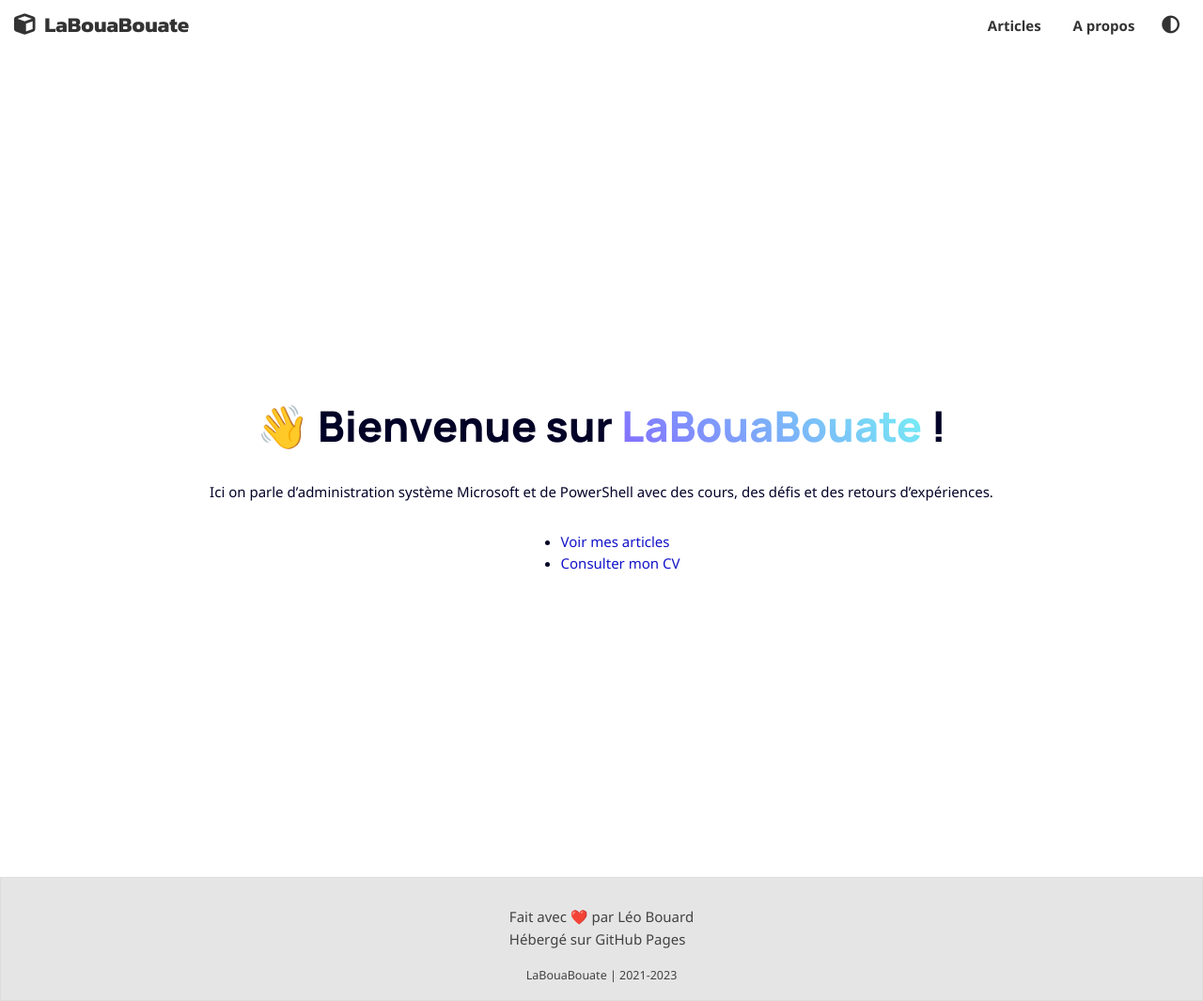
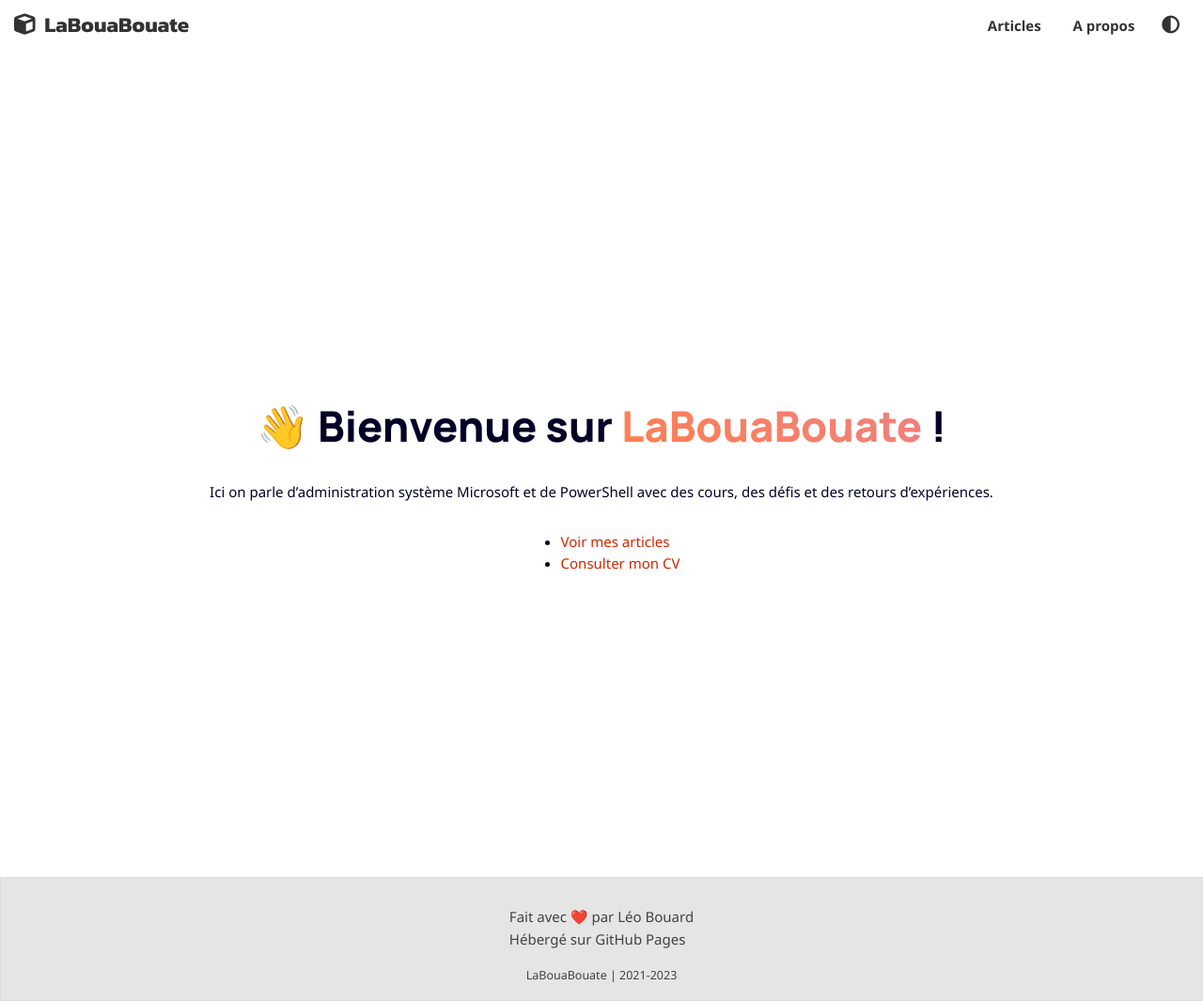
Before and after one commit to leobouard/leobouard.github.io, a Jekyll site: the page built from index.md, in a window 1280 px wide. Shown: the whole page at 94% size. Built offline with Jekyll 4.4.1, drawn with Linux system fonts in a browser that asks for light colours; nearby versions of some CDN libraries; some web fonts are replaced; our own code applies the rules of GitHub Pages for plain Markdown files.

Commit message:
Update style.scss

```diff
--- a/assets/css/style.scss
+++ b/assets/css/style.scss
@@ -8,10 +8,10 @@
     --title: #333;
     --bodybg: #f2f2f2;
     --accentbg: #fafafa;
-    --primary: #846BFF;
-    --secondary: #75F4F4;
+    --primary: coral;
+    --secondary: lightcoral;
     --textbg: #ffffff;
-    --accent: #1212CA;
+    --accent: #D12600;
     --border: 1px solid #ddd;
     --borderradius: 5px;
     --boxshadow: #00000075;
```
